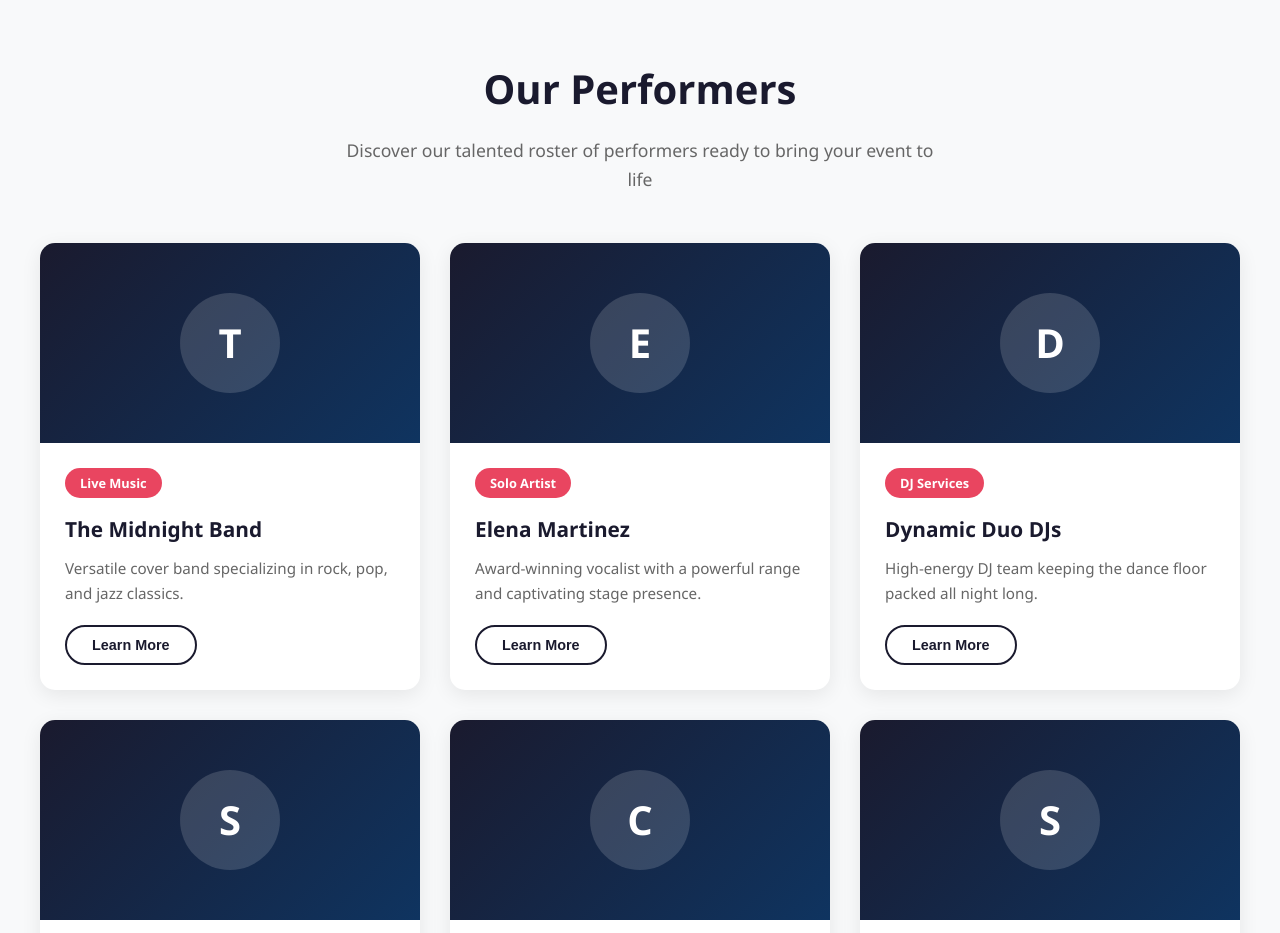
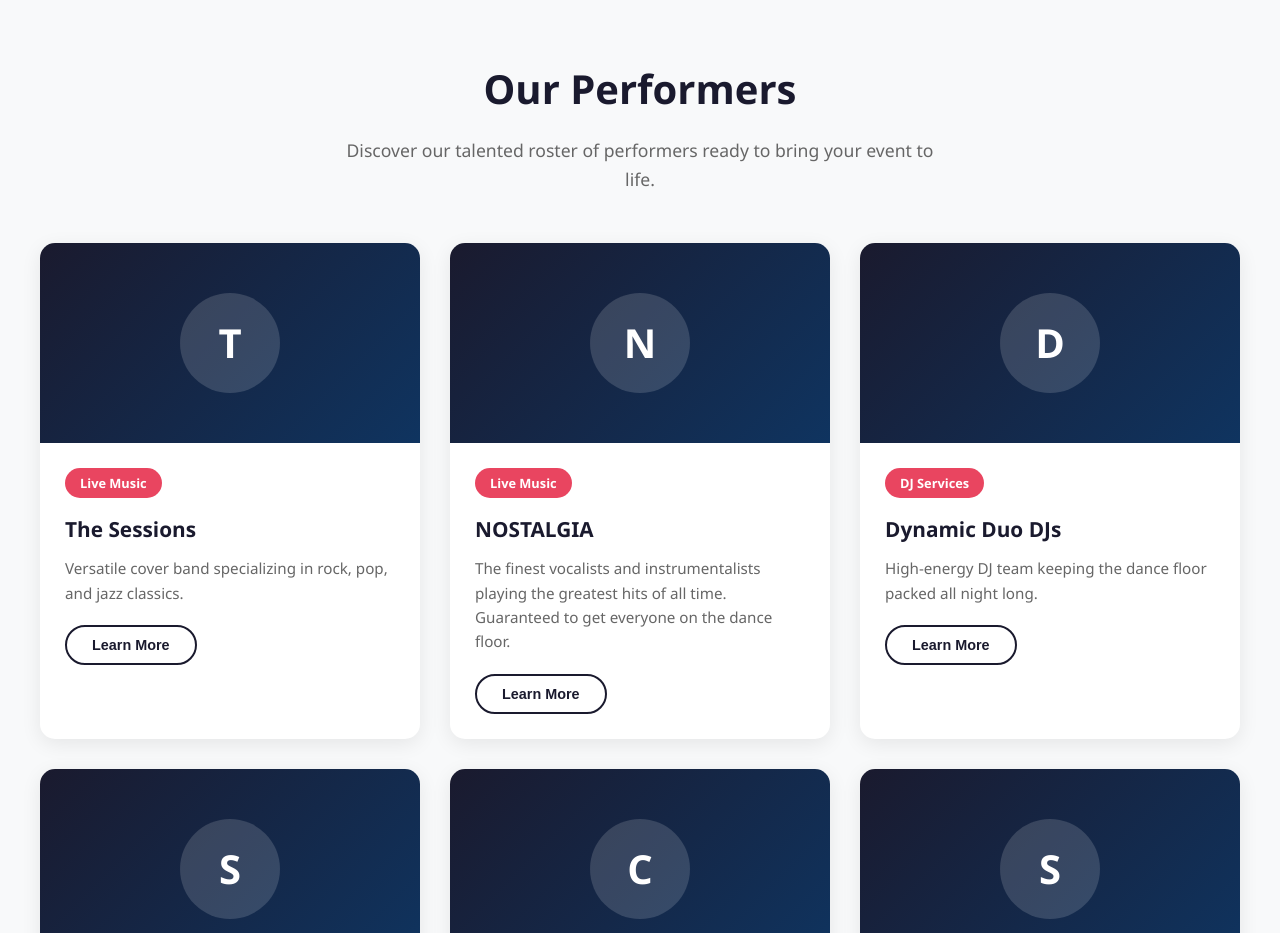
Before and after one commit to RhodeyStark-Event-Tech/webEPK, a React (Create React App) app: page / in a window 1280 px wide. Shown: the part 1260-2193 px from the top of the page. Built offline with nearby package versions, Linux system fonts and the light colour scheme; no server answers.

Commit message:
changes to modal

```diff
--- a/src/components/Performers.js
+++ b/src/components/Performers.js
@@ -1,95 +1,62 @@
-import { useState } from 'react';
-import Modal from './Modal';
 import './Performers.css';
 
 const Performers = () => {
-  const [isModalOpen, setIsModalOpen] = useState(false);
-  const [selectedMedia, setSelectedMedia] = useState(null);
-
   const performers = [
     {
       id: 1,
-      name: 'The Midnight Band',
+      name: 'The Sessions',
       category: 'Live Music',
       description: 'Versatile cover band specializing in rock, pop, and jazz classics.',
-      media: {
-        type: 'video',
-        src: '/assets/media/midnight-band.mp4',
-        title: 'The Midnight Band - Live Performance',
-        description: 'Watch The Midnight Band in action at a recent corporate event.'
-      }
+      image:'',
+      audio:'',
+      video:''
     },
     {
       id: 2,
-      name: 'Elena Martinez',
-      category: 'Solo Artist',
-      description: 'Award-winning vocalist with a powerful range and captivating stage presence.',
-      media: {
-        type: 'audio',
-        src: '/assets/media/elena-martinez.mp3',
-        title: 'Elena Martinez - Demo Reel',
-        description: 'Listen to Elena\'s stunning vocal performances.'
-      }
+      name: 'NOSTALGIA',
+      category: 'Live Music',
+      description: 'The finest vocalists and instrumentalists playing the greatest hits of all time. Guaranteed to get everyone on the dance floor.',
+      image:'',
+      audio:'',
+      video:''
     },
     {
       id: 3,
       name: 'Dynamic Duo DJs',
       category: 'DJ Services',
       description: 'High-energy DJ team keeping the dance floor packed all night long.',
-      media: {
-        type: 'video',
-        src: '/assets/media/dynamic-djs.mp4',
-        title: 'Dynamic Duo DJs - Club Set',
-        description: 'Experience the energy of Dynamic Duo DJs live mixing.'
-      }
+      image:'',
+      audio:'',
+      video:''
     },
     {
       id: 4,
       name: 'Spark Entertainment',
       category: 'Fire Performance',
       description: 'Mesmerizing fire dancers and LED performers for spectacular shows.',
-      media: {
-        type: 'video',
-        src: '/assets/media/spark-entertainment.mp4',
-        title: 'Spark Entertainment - Fire Show',
-        description: 'Watch our breathtaking fire performance highlights.'
-      }
+      image:'',
+      audio:'',
+      video:''
     },
     {
       id: 5,
       name: 'Comedy Kings',
       category: 'Stand-up Comedy',
       description: 'Professional comedians delivering clean, crowd-pleasing humor.',
-      media: {
-        type: 'video',
-        src: '/assets/media/comedy-kings.mp4',
-        title: 'Comedy Kings - Best Moments',
-        description: 'Get a taste of the laughs with Comedy Kings\' best bits.'
-      }
+      image:'',
+      audio:'',
+      video:''
     },
     {
       id: 6,
       name: 'String Quartet Elegance',
       category: 'Classical Music',
       description: 'Sophisticated classical ensemble perfect for formal occasions.',
-      media: {
-        type: 'audio',
-        src: '/assets/media/string-quartet.mp3',
-        title: 'String Quartet Elegance - Classical Selections',
-        description: 'Sample our elegant classical music repertoire.'
-      }
+      image:'',
+      audio:'',
+      video:''
     }
   ];
-
-  const handleLearnMore = (performer) => {
-    setSelectedMedia(performer.media);
-    setIsModalOpen(true);
-  };
-
-  const handleCloseModal = () => {
-    setIsModalOpen(false);
-    setSelectedMedia(null);
-  };
 
   return (
     <section
@@ -101,15 +68,14 @@ const Performers = () => {
       <div className="performers-container">
         <h2 id="performers-heading">Our Performers</h2>
         <p className="performers-intro" id="performers-description">
-          Discover our talented roster of performers ready to bring your event to life
+          Discover our talented roster of performers ready to bring your event to life.
         </p>
-
         <div
           className="performers-grid"
           role="list"
           aria-describedby="performers-description"
         >
-          {performers.map(({ id, name, category, description, media }) => (
+          {performers.map(({ id, name, category, description, image, audio, video }) => (
             <article
               key={id}
               className="performer-card"
@@ -129,7 +95,6 @@ const Performers = () => {
                 <p>{description}</p>
                 <button
                   className="book-btn"
-                  onClick={() => handleLearnMore({ name, media })}
                   aria-label={`Learn more about ${name}`}
                 >
                   Learn More
@@ -139,12 +104,6 @@ const Performers = () => {
           ))}
         </div>
       </div>
-
-      <Modal
-        isOpen={isModalOpen}
-        onClose={handleCloseModal}
-        media={selectedMedia}
-      />
     </section>
   );
 };
```
Also changed, not shown: 1 other file (tests, documents, lock files or other folders).
